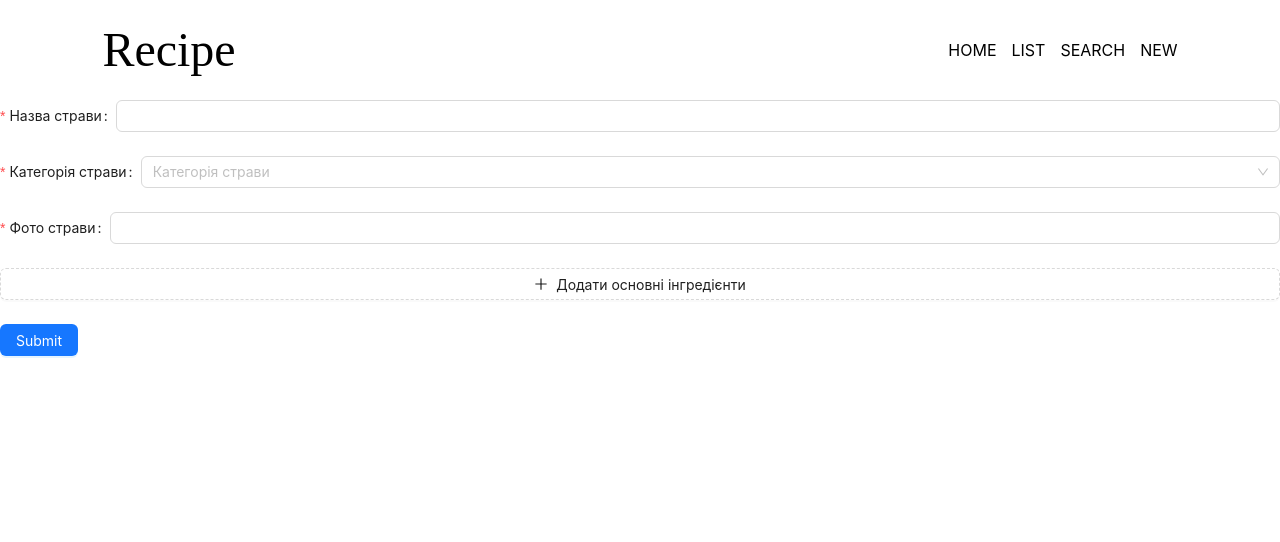
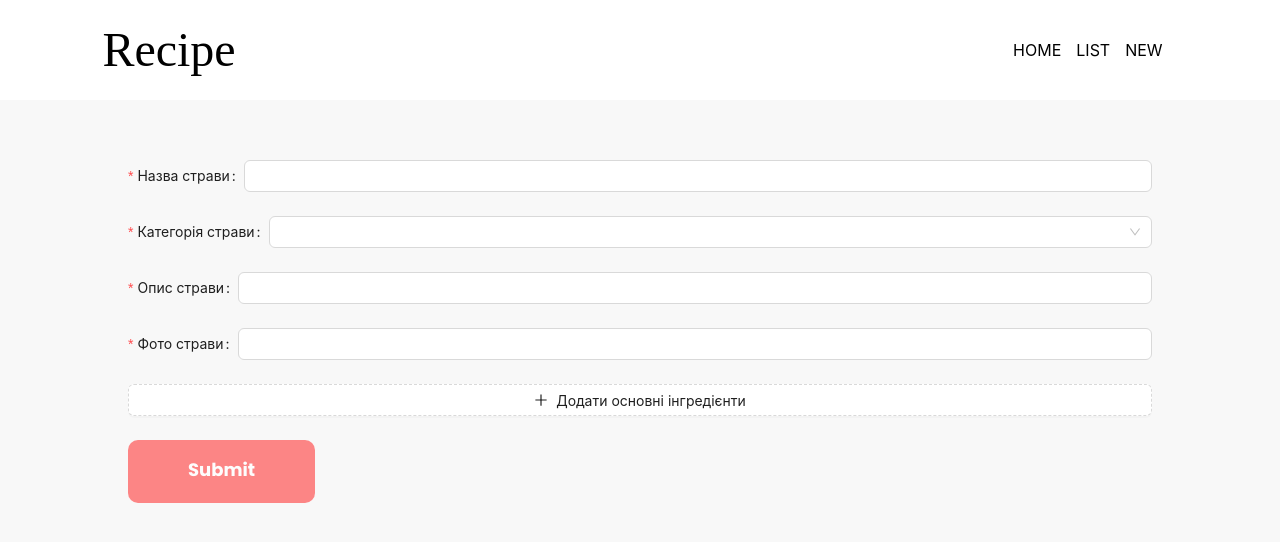
Before and after one commit to SpehtOlena/recipes-app, a React (Create React App) app: page / in a window 1280 px wide. Both pictures are taken after a click on the item "NEW". Shown: the top 542 px of the page. Built offline with nearby package versions, Linux system fonts and the light colour scheme; a web font is replaced by a local one.

Commit message:
form submit

```diff
--- a/src/App.js
+++ b/src/App.js
@@ -21,12 +21,12 @@ function App() {
 			element: <List data={data} setData={setData} />
 		},
 		{
-			label: "Search",
-			element: <Search setActivePage={setActivePage} />
+			label: "New",
+			element: <NewRecipe data={data} setData={setData} setActivePage={setActivePage} />
 		},
 		{
-			label: "New",
-			element: <NewRecipe data={data} setData={setData} />
+			label: "",
+			element: <Search setActivePage={setActivePage} />
 		}
 	]
 	return (
--- a/src/Pages/NewRecipe/NewRecipe.css
+++ b/src/Pages/NewRecipe/NewRecipe.css
@@ -0,0 +1,35 @@
+.form-container {
+	height: 70vh;
+	display: flex;
+	flex-direction: column;
+	justify-content: space-between;
+	gap: 35px;
+	background-color: #F8F8F8;
+	padding: 60px 10%;
+}
+
+:where(.css-dev-only-do-not-override-1b0bdye).ant-input-outlined:hover,
+:where(.css-dev-only-do-not-override-1b0bdye).ant-input-outlined:focus {
+	border-color: #F8A607;
+}
+
+:where(.css-dev-only-do-not-override-1b0bdye).ant-select-outlined:not(.ant-select-customize-input):hover,
+:where(.css-dev-only-do-not-override-1b0bdye).ant-select-outlined:not(.ant-select-customize-input):focus,
+.ant-select-selector:hover,
+.ant-select-selector:focus {
+	border-color: #F8A607;
+}
+
+:where(.css-dev-only-do-not-override-1b0bdye).ant-select-outlined:not(.ant-select-disabled):not(.ant-select-customize-input):not(.ant-pagination-size-changer):hover .ant-select-selector {
+	border-color: #F8A607;
+}
+
+
+.ant-select-focused:where(.css-dev-only-do-not-override-1b0bdye).ant-select-outlined:not(.ant-select-disabled):not(.ant-select-customize-input):not(.ant-pagination-size-changer) .ant-select-selector {
+	border-color: #F8A607;
+}
+
+:where(.css-dev-only-do-not-override-1b0bdye).ant-btn-dashed:not(:disabled):not(.ant-btn-disabled):hover {
+	color: #F8A607;
+	border-color: #F8A607;
+}
--- a/src/Pages/NewRecipe/NewRecipe.js
+++ b/src/Pages/NewRecipe/NewRecipe.js
@@ -2,15 +2,19 @@ import { Button, Form, Input, Select, Space } from 'antd';
 import { MinusCircleOutlined, PlusOutlined } from '@ant-design/icons';
 import './NewRecipe.css';
 import FormItem from 'antd/es/form/FormItem';
+import Search from '../Search/Search';
+import ButtonRadius from '../../styledComponents/ButtonRadius';
 
 const NewRecipe = ({ data, setData, setActivePage }) => {
 	const onFinish = (values) => {
 		setData([...data, values])
 		console.log(values);
 		form.resetFields();
+		setActivePage(<Search />)
 	};
 	const [form] = Form.useForm();
 	return (
+		<div className={'form-container'}>
 			<Form name={"NewRecipe"} onFinish={onFinish} form={form}>
 				<FormItem name={'recipeName'} label={'Назва страви'} rules={[
 					{
@@ -25,23 +29,37 @@ const NewRecipe = ({ data, setData, setActivePage }) => {
 						required: true,
 					}
 				]}>
-				<Select placeholder={'Категорія страви'}>
+					<Select>
 						<Select.Option value="Супи">Супи</Select.Option>
 						<Select.Option value="Салати">Салати</Select.Option>
 						<Select.Option value="Основні страви">Основні страви</Select.Option>
 						<Select.Option value="Десерти">Десерти</Select.Option>
 					</Select>
 				</FormItem>
+				<FormItem name={'description'} label={'Опис страви'} rules={[
+					{
+						required: true,
+						message: "Введіть опис страви"
+					}
+				]}>
+					<Input />
+				</FormItem>
 				<FormItem name={'photoUrl'} label={'Фото страви'}
 					rules={[
 						{
 							required: true,
+							message: "Додайте фото страви"
 						}
 					]}>
 					<Input />
 				</FormItem>
 
-			<Form.List name="ingredients">
+				<Form.List name="ingredients" rules={[
+					{
+						required: true,
+						message: "Додайте інгредієнти страви страви"
+					}
+				]}>
 					{(fields, { add, remove }) => (
 						<>
 							<Form.Item>
@@ -54,7 +72,7 @@ const NewRecipe = ({ data, setData, setActivePage }) => {
 									<Form.Item
 										{...restField}
 										name={[name]}
-									rules={[{ required: true, message: 'Missing first name' }]}
+										rules={[{ required: true, message: 'Вкажіть основні інгредієнти' }]}
 									>
 										<Input placeholder="Інгридієнт" />
 									</Form.Item>
@@ -65,9 +83,9 @@ const NewRecipe = ({ data, setData, setActivePage }) => {
 						</>
 					)}
 				</Form.List>
-
-			<Button type="primary" htmlType="submit">Submit</Button>
+				<ButtonRadius $primary htmlType="submit">Submit</ButtonRadius>
 			</Form>
+		</div>
 	)
 }
 export default NewRecipe
--- a/src/Pages/Search/Search.css
+++ b/src/Pages/Search/Search.css
@@ -0,0 +1,12 @@
+.search-container {
+	display: flex;
+	flex-direction: column;
+	justify-content: space-between;
+	gap: 35px;
+	background-color: #F8F8F8;
+	padding: 60px 10%;
+}
+
+:where(.css-dev-only-do-not-override-1b0bdye).ant-result-info .ant-result-icon>.anticon {
+	color: #F8A607;
+}
--- a/src/Pages/Search/Search.js
+++ b/src/Pages/Search/Search.js
@@ -1,9 +1,15 @@
-import './Search.css'
+import './Search.css';
+import { SmileOutlined } from '@ant-design/icons';
+import { Result } from 'antd';
+
 
 const Search = () => {
 	return (
-		<div>
-			Search
+		<div className={'search-container'}>
+			<Result
+				icon={<SmileOutlined />}
+				title="Чудово, новий рецепт додано!"
+			/>
 		</div>
 	)
 }
--- a/src/styledComponents/ButtonRadius.js
+++ b/src/styledComponents/ButtonRadius.js
@@ -3,12 +3,12 @@ import Button from './Button';
 
 const ButtonRadius = styled(Button)`
 	border-radius: 10px;
-	padding: 17px 45px 24px;
+	padding: ${props => props.$primary ? "12px 60px 15px" : "17px 45px 24px"};
 	@media (max-width: 768px) {
 		padding: 12px 30px 15px;
 	}
 	font-family: Poppins;
-	font-size: 24px;
+	font-size: ${props => props.$primary ? "18px" : "24px"};
 	@media (max-width: 768px) {
 		font-size: 18px;
 	}
```
Lines whose indentation alone changed are shown as unchanged.
